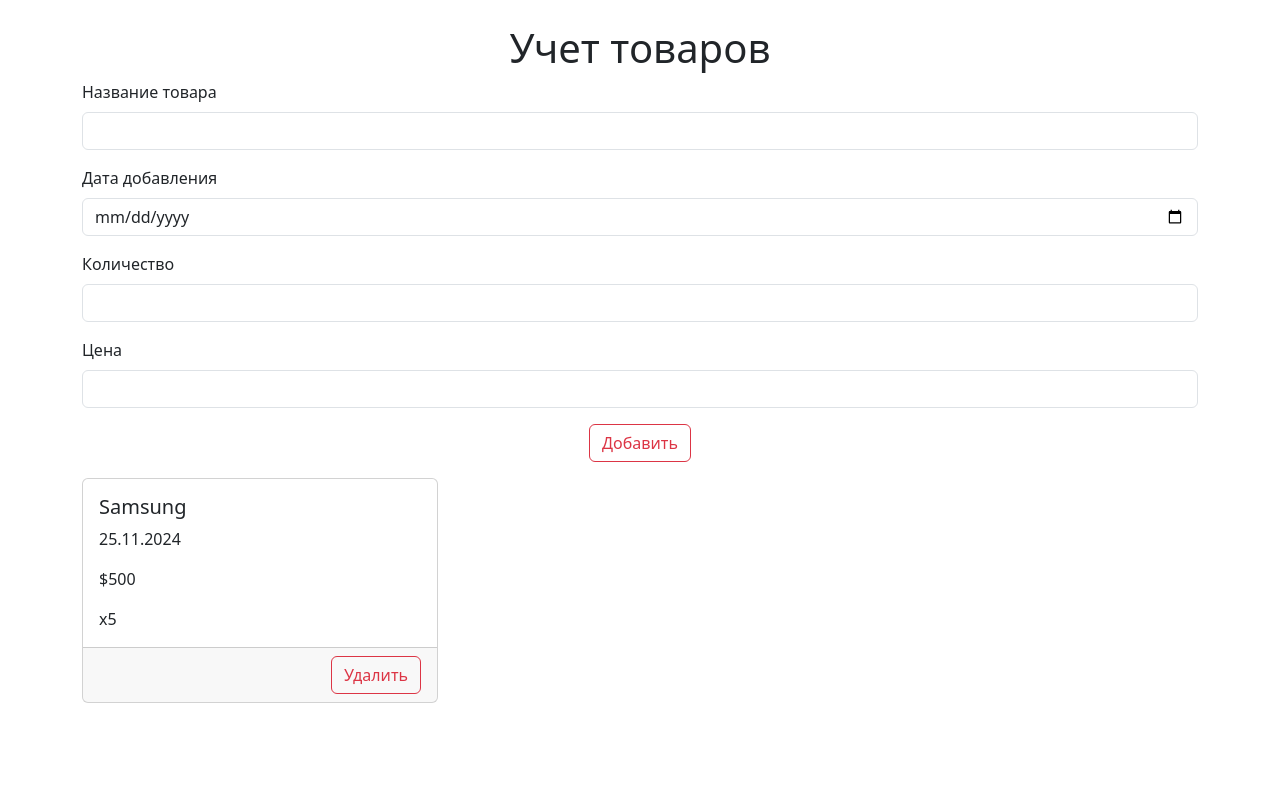
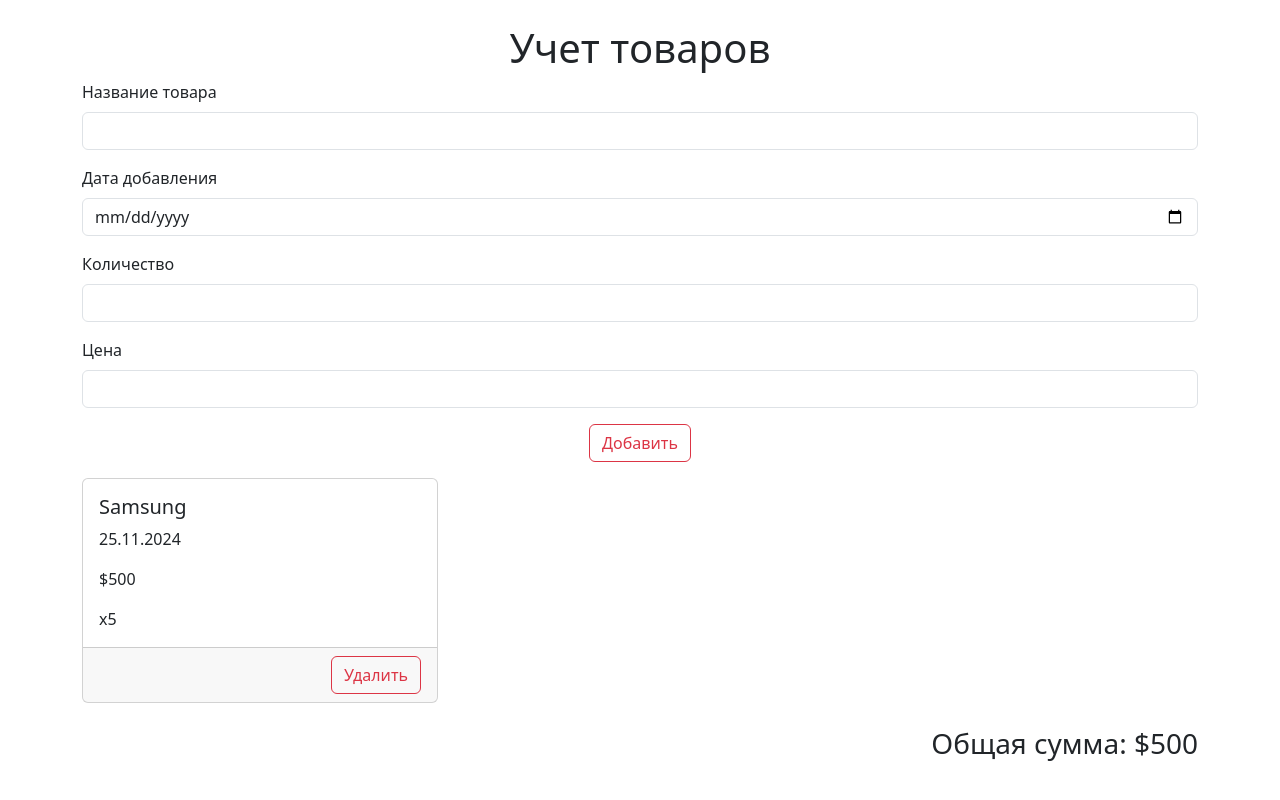
Before and after one commit to MaximShekshaev/is-23-19b-my-project, a Vue app: page / in a window 1280 px wide. Built offline with nearby package versions, Linux system fonts and the light colour scheme.

Commit message:
add section total sum

```diff
--- a/src/App.vue
+++ b/src/App.vue
@@ -51,7 +51,11 @@
   </div>
   </div>
 
-
+<div class="row my-4">
+  <div class="col">
+    <h3 class="text-end">Общая сумма: $500</h3>
+  </div>
+</div>
 
  </div>
 </template>
```
